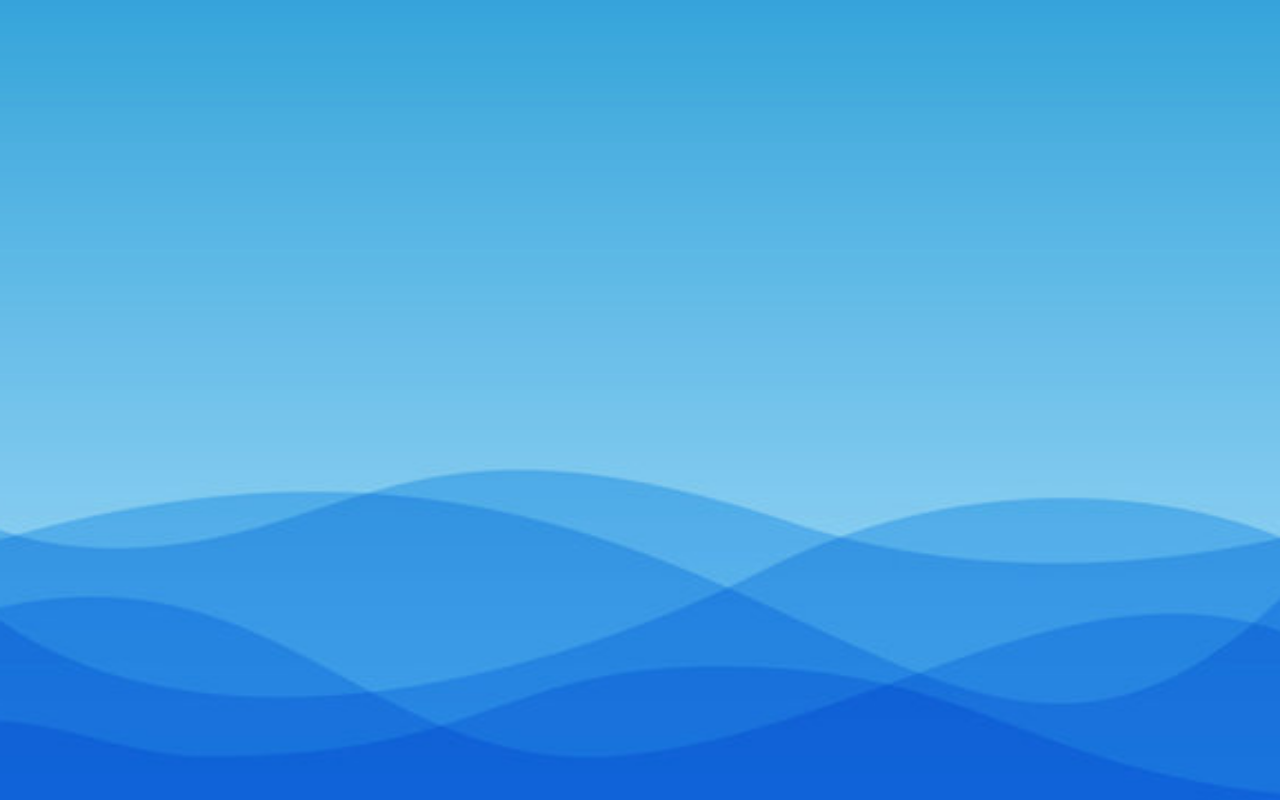
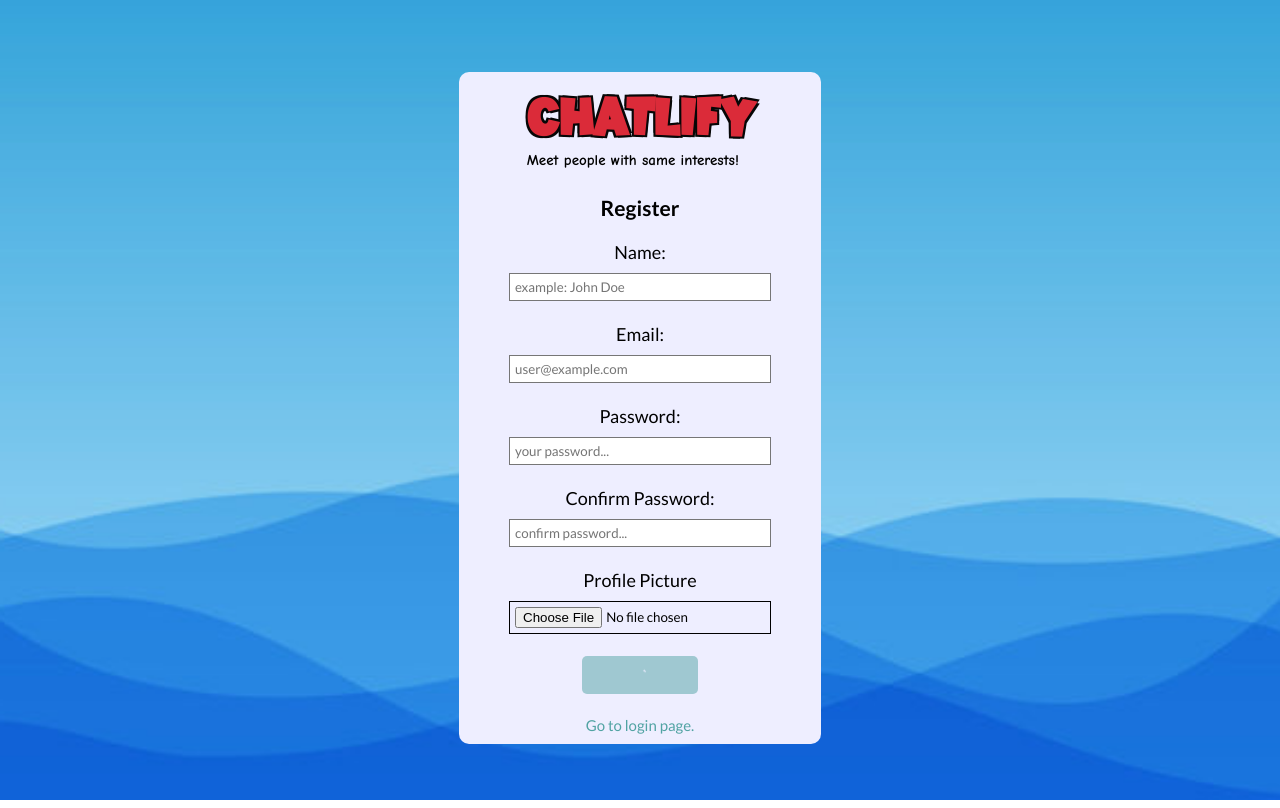
Before and after one commit to mayolito-waje/chatlify, a React (Vite) app in the folder client/: page /auth/register in a window 1280 px wide. Before the commit this address had no page. Built offline with nearby package versions, Linux system fonts and the light colour scheme.

Commit message:
add register page

```diff
--- a/client/package.json
+++ b/client/package.json
@@ -11,6 +11,9 @@
     "lint:fix": "eslint --fix ."
   },
   "dependencies": {
+    "@emotion/react": "^11.10.5",
+    "@emotion/styled": "^11.10.5",
+    "@mui/material": "^5.11.7",
     "eslint-config-prettier": "^8.6.0",
     "normalize.css": "^8.0.1",
     "prop-types": "^15.8.1",
--- a/client/src/App.tsx
+++ b/client/src/App.tsx
@@ -1,5 +1,6 @@
 import { Routes, Route, Navigate } from 'react-router-dom';
 import Login from './pages/auth/Login';
+import Register from './pages/auth/Register';
 
 function App(): JSX.Element {
   return (
@@ -7,6 +8,7 @@
       <Routes>
         <Route path="/auth" element={<Navigate replace to="/auth/login" />} />
         <Route path="/auth/login" element={<Login />} />
+        <Route path="/auth/register" element={<Register />} />
         <Route path="/" element={<Navigate replace to="/auth/login" />} />
       </Routes>
     </div>
--- a/client/src/pages/auth/Login.tsx
+++ b/client/src/pages/auth/Login.tsx
@@ -1,4 +1,5 @@
-import Logo from '../../components/misc/Logo';
+import { Link } from 'react-router-dom';
+import Logo from '../../components/misc/logo/Logo';
 import './auth.scss';
 import '../../styles/utils.scss';
 
@@ -32,6 +33,10 @@
         <button type="button" className="red-button" style={{ marginTop: 10 }}>
           Login as guest user
         </button>
+        <br />
+        <Link className="link" to="/auth/register">
+          New user? Click here to register.
+        </Link>
       </form>
     </div>
   );
--- a/client/src/pages/auth/Register.tsx
+++ b/client/src/pages/auth/Register.tsx
@@ -0,0 +1,68 @@
+import { Link } from 'react-router-dom';
+import { CircularProgress } from '@mui/material';
+import Logo from '../../components/misc/logo/Logo';
+import './auth.scss';
+import '../../styles/utils.scss';
+
+function Register(): JSX.Element {
+  return (
+    <div className="center-contents">
+      <form className="auth_container">
+        <Logo className="auth_logo" />
+
+        <h3>Register</h3>
+
+        <label htmlFor="register_name">Name: </label>
+        <input
+          type="text"
+          name="register_name"
+          id="register_name"
+          placeholder="example: John Doe"
+        />
+        <br />
+        <label htmlFor="register_email">Email: </label>
+        <input
+          type="email"
+          name="register_email"
+          id="register_email"
+          placeholder="user@example.com"
+        />
+        <br />
+        <label htmlFor="register_password">Password: </label>
+        <input
+          type="password"
+          name="register_password"
+          id="register_password"
+          placeholder="your password..."
+        />
+        <br />
+        <label htmlFor="register_confirm-password">Confirm Password:</label>
+        <input
+          type="password"
+          name="register_confirm-password"
+          id="register_confirm-password"
+          placeholder="confirm password..."
+        />
+        <br />
+        <label htmlFor="register_profile-pic">Profile Picture</label>
+        <input type="file" accept="image/*" />
+        <br />
+
+        <button type="submit" className="blue-button">
+          <span style={{ visibility: 'hidden' }}>Register</span>
+          <CircularProgress
+            size={15}
+            color="inherit"
+            sx={{ position: 'absolute' }}
+          />
+        </button>
+        <br />
+        <Link className="link" to="/auth/login">
+          Go to login page.
+        </Link>
+      </form>
+    </div>
+  );
+}
+
+export default Register;
--- a/client/src/pages/auth/auth.scss
+++ b/client/src/pages/auth/auth.scss
@@ -2,7 +2,7 @@
 
 .auth_logo {
   margin-top: 5px;
-  margin-bottom: 25px;
+  margin-bottom: 5px;
 }
 
 .center-contents {
@@ -34,6 +34,7 @@
     outline: none;
     padding: 5px;
     transition: all 0.5s;
+    width: 250px;
   }
 
   input:hover,
@@ -42,3 +43,9 @@
     border-color: utils.$cadet-blue;
   }
 }
+
+.link {
+  font-size: 15px;
+  color: utils.$cadet-blue;
+  text-decoration: none;
+}
--- a/client/src/styles/utils.scss
+++ b/client/src/styles/utils.scss
@@ -17,6 +17,9 @@
   font-family: $base-font;
   font-size: 15px;
   border-radius: 5px;
+  display: flex;
+  justify-content: center;
+  align-items: center;
 
   &:hover {
     opacity: 100%;
```
Also changed, not shown: client/src/components/misc/logo/Logo.tsx (renamed from client/src/components/misc/Logo.tsx), client/src/components/misc/logo/logo.scss (renamed from client/src/components/misc/logo.scss), 1 other file (tests, documents, lock files or other folders).
